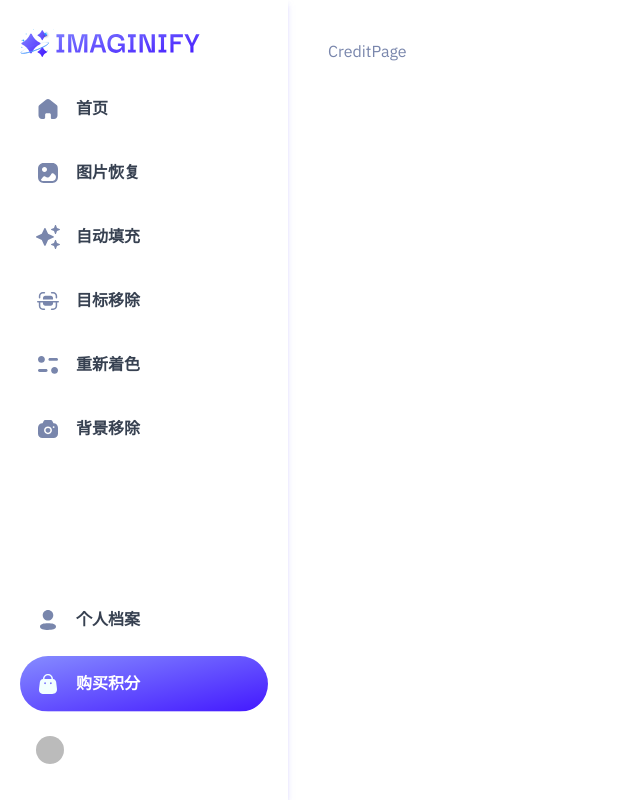
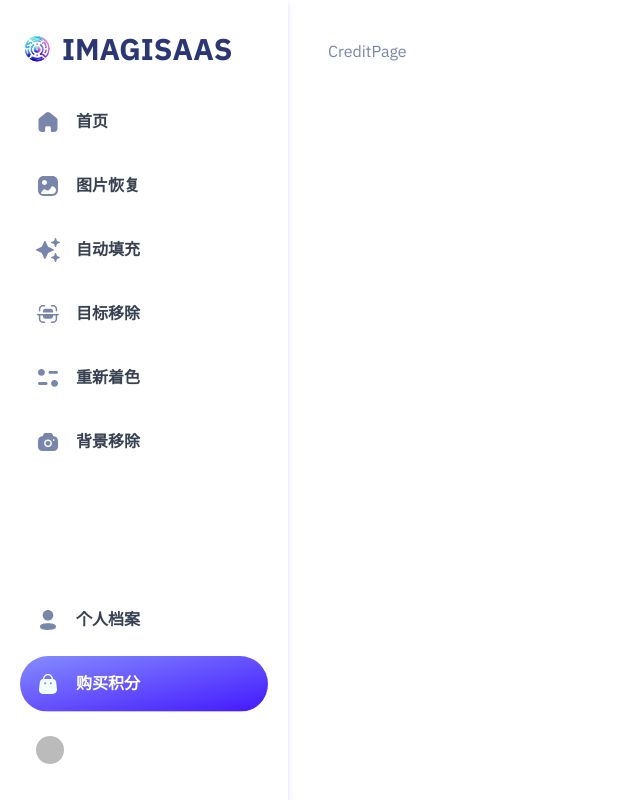
Before and after one commit to irisfeng/anotherSaaS, a Next.js app: page /credits in a window 1280 px wide. Shown: the whole page, without its empty margins (0-640 px from the left). Built offline with nearby package versions, Linux system fonts and the light colour scheme; no server answers; sample sign-in values are in the browser's storage; some icons are missing.

Commit message:
logo modified

```diff
--- a/app/(root)/page.tsx
+++ b/app/(root)/page.tsx
@@ -14,7 +14,7 @@ const Home = async ({ searchParams }: SearchParamProps) => {
     <>
       <section className='home'>
         <h1 className='home-heading'>
-          Imaginify 释放创意视野
+          ImagiSaaS 释放图片创意
         </h1>
         <ul className='flex-center w-full gap-20'>
           {navLinks.slice(1, 5).map((link) =>(
--- a/components/shared/Sidebar.tsx
+++ b/components/shared/Sidebar.tsx
@@ -15,8 +15,10 @@ const Sidebar = () => {
     <aside className="sidebar">
       <div className="flex size-full flex-col gap-4">
         <Link href="/" className="sidebar-logo">
-          <Image src="/assets/images/logo-text.svg" alt="logo" width={180} height={28} />
+          <Image src="/assets/images/logo.png" alt="logo" width={34} height={34} />
+          <p className='h3-bold text-dark-600'>IMAGISAAS</p>
         </Link>
+
 
         <nav className='sidebar-nav'>
             <SignedIn>
```
Also changed, not shown: public/assets/images/logo.png (added), 1 other file (tests, documents, lock files or other folders).
